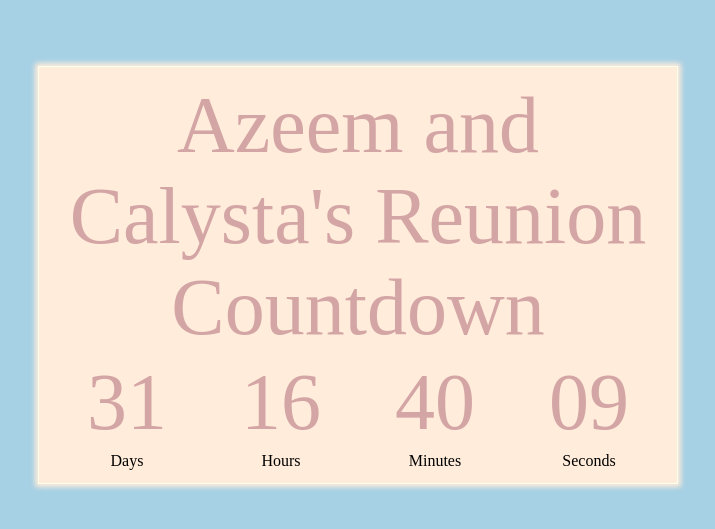
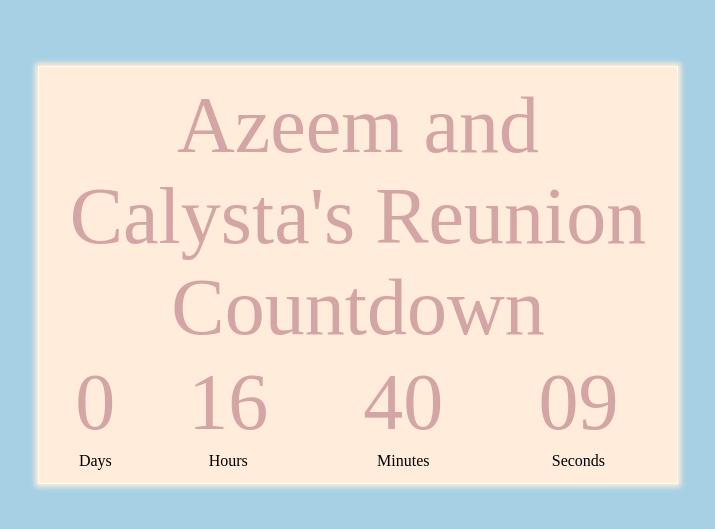
Before and after one commit to AzeemSweis/OurCountdown, a plain HTML site: page index.html in a window 1280 px wide. Shown: the part 125-654 px from the top of the page, without its empty margins (282-997 px from the left). Drawn offline with Linux system fonts and the light colour scheme.

Commit message:
fixed day issue

```diff
--- a/index.html
+++ b/index.html
@@ -12,10 +12,10 @@
         <td colspan="4">Azeem and Calysta's Reunion Countdown</td>
       </tr>
       <tr class="info">
-        <td id="days">120</td>
-        <td id="hours">4</td>
-        <td id="minutes">12</td>
-        <td id="seconds">22</td>
+        <td id="days">1</td>
+        <td id="hours">0</td>
+        <td id="minutes">42</td>
+        <td id="seconds">30</td>
       </tr>
       <tr>
         <td>Days</td>
@@ -28,7 +28,7 @@
 
       function countdown() {
         var now = new Date();
-        var eventDate = new Date(2021, 1, 7, 22, 58);
+        var eventDate = new Date(2021, 0, 7, 22, 58);
 
         var currentTime = now.getTime();
         var eventTime = eventDate.getTime();
```
